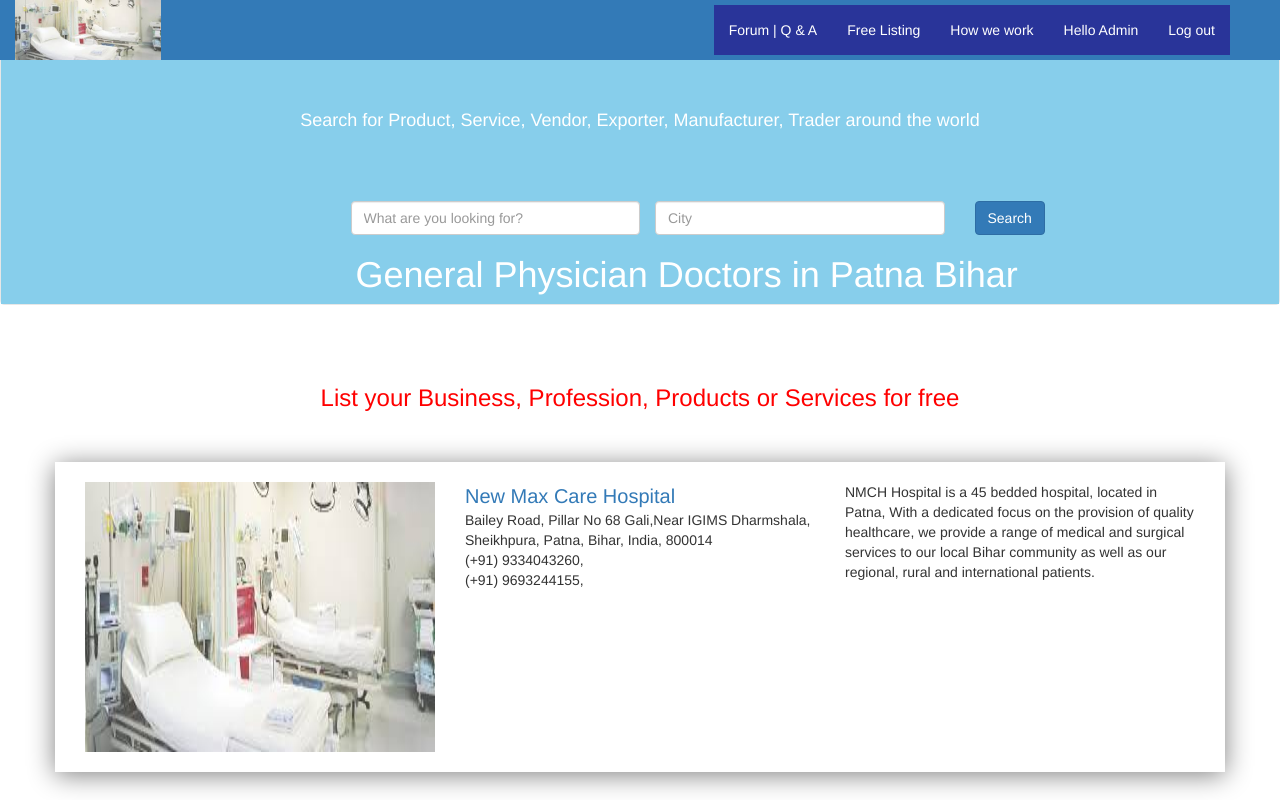
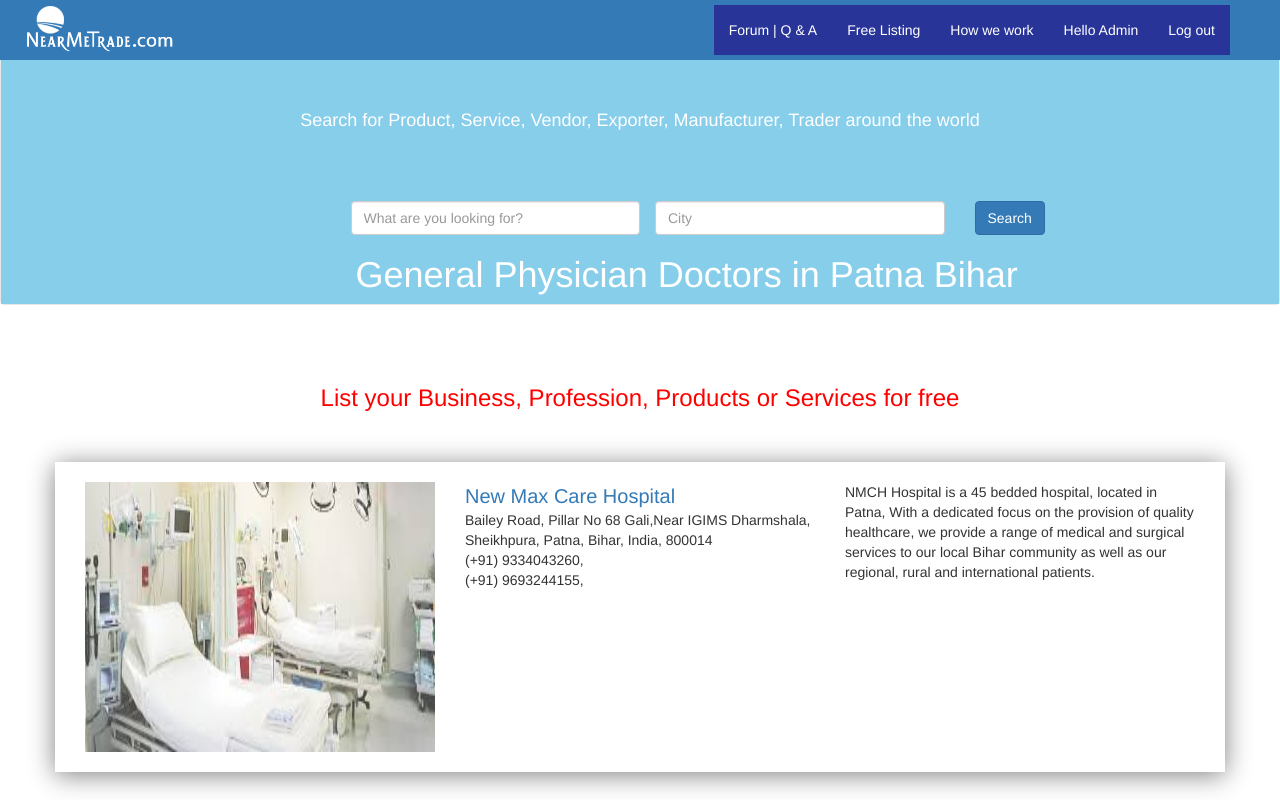
Before and after one commit to deepakkadian/corona.github.io, a plain HTML site: page index.html in a window 1280 px wide. Shown: the top 800 px of the page. Drawn offline with nearby package versions, Linux system fonts and the light colour scheme.

Commit message:
Update index.html

```diff
--- a/index.html
+++ b/index.html
@@ -64,7 +64,7 @@ li{
      <div class="navbar navbar-default ">
 	<div class="container-fluid bg-primary navbar-fixed-top">
 		<div class="navbar-heading">
-			<img src="photo\1.jpeg" style="height:60px;" class="nav navbar-nav" >
+			<img src="photo\logoamit.png" style="height:60px;" class="nav navbar-nav" >
 
 		</div>
 		<button class="navbar-toggle" data-toggle="collapse" data-target="#mynav">
```
